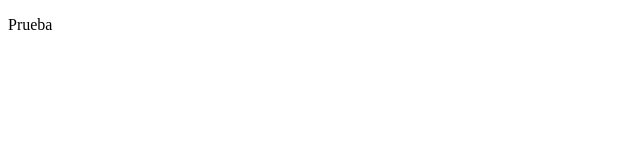
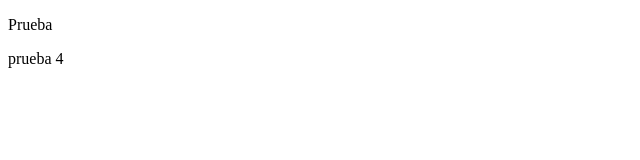
Before and after one commit to sergiogarciauribe/miweb, a plain HTML site: page index.html in a window 1280 px wide. Shown: the full height of the page, 0-640 px from the left. Drawn offline with Linux system fonts and the light colour scheme.

Commit message:
Agrerado midificación

```diff
--- a/index.html
+++ b/index.html
@@ -15,6 +15,7 @@
     </nav>
     <main>
         <p>Prueba</p>
+        <p>prueba 4</p>
     </main>
     <aside>
 
```
